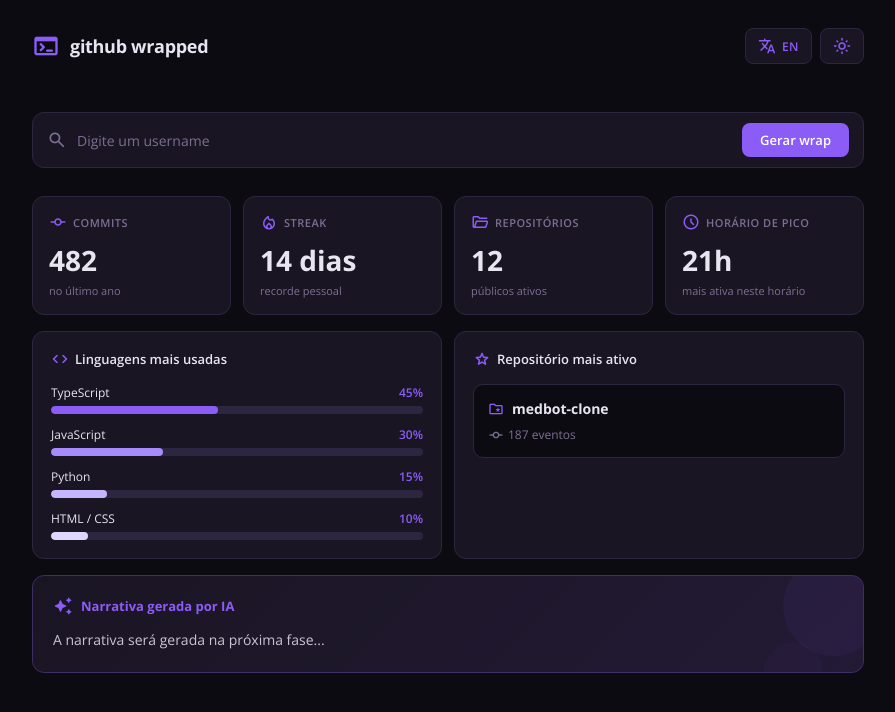
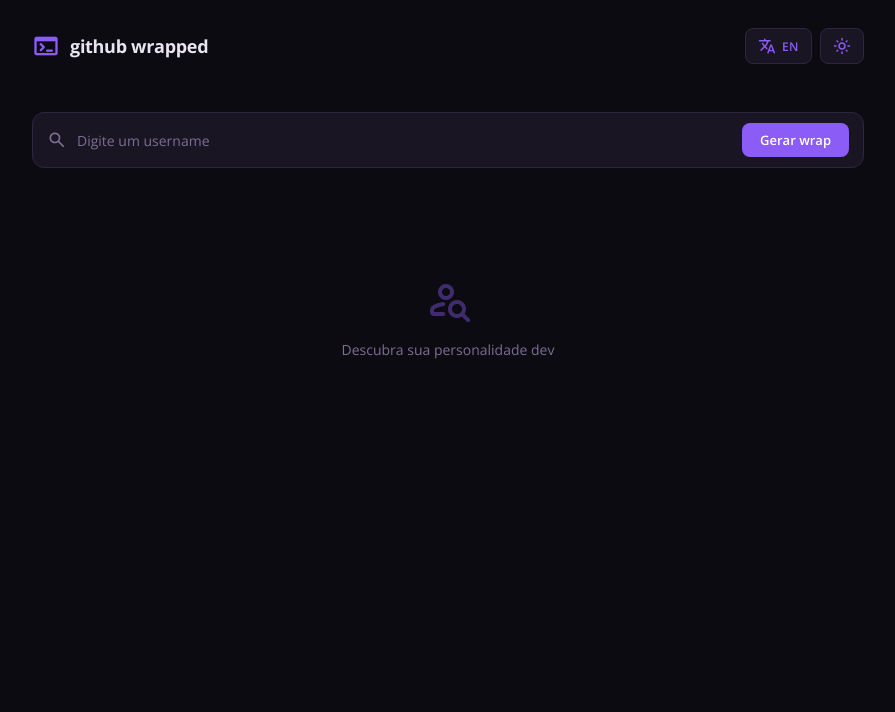
Before and after one commit to Beatrizgon/github-wrapped, a React (Vite) app: page / in a window 1280 px wide. Shown: the top 712 px of the page, without its empty margins (192-1087 px from the left). Built offline with nearby package versions, Linux system fonts and the light colour scheme.

Commit message:
fase 4: frontend conectado à API real

```diff
--- a/src/App.tsx
+++ b/src/App.tsx
@@ -1,4 +1,5 @@
 // src/App.tsx
+import { useState } from 'react';
 import { useTheme } from './hooks/useTheme';
 import { useLocale } from './hooks/useLocale';
 import { Header } from './components/Header';
@@ -7,30 +8,47 @@
 import { LanguageChart } from './components/LanguageChart';
 import { NarrativeCard } from './components/NarrativeCard';
 
-// Dados de exemplo para o esqueleto visual (serão substituídos na fase 4)
-const mockData = {
-  username: 'Beatrizgon',
-  publicRepos: 12,
-  totalCommits: 482,
-  peakHour: '21h',
-  longestStreak: 14,
-  mostActiveRepo: 'medbot-clone',
-  mostActiveRepoEvents: 187,
-  topLanguages: [
-    { language: 'TypeScript', percentage: 45 },
-    { language: 'JavaScript', percentage: 30 },
-    { language: 'Python', percentage: 15 },
-    { language: 'HTML / CSS', percentage: 10 },
-  ],
-};
+interface WrappedData {
+  username: string;
+  avatarUrl: string;
+  publicRepos: number;
+  totalCommits: number;
+  topLanguages: { language: string; percentage: number }[];
+  peakHour: string;
+  longestStreak: number;
+  mostActiveRepo: string;
+  mostActiveRepoEvents: number;
+}
 
 function App() {
   const { isDark, toggleTheme } = useTheme();
   const { locale, toggleLocale, t } = useLocale();
 
-  const handleSearch = (username: string) => {
-    console.log('Buscar:', username);
-    // Fase 4: conectar à API real
+  const [data, setData] = useState<WrappedData | null>(null);
+  const [loading, setLoading] = useState(false);
+  const [error, setError] = useState('');
+
+  const handleSearch = async (username: string) => {
+    setLoading(true);
+    setError('');
+    setData(null);
+
+    try {
+      const response = await fetch(
+        `/.netlify/functions/wrapped?username=${encodeURIComponent(username)}`
+      );
+
+      if (!response.ok) {
+        throw new Error('API error');
+      }
+
+      const result: WrappedData = await response.json();
+      setData(result);
+    } catch {
+      setError(t.error);
+    } finally {
+      setLoading(false);
+    }
   };
 
   return (
@@ -48,29 +66,132 @@
         onSubmit={handleSearch}
       />
 
+      {loading && (
+        <div style={{
+          textAlign: 'center',
+          padding: '60px 0',
+          color: 'var(--text-secondary)',
+          fontSize: '14px',
+        }}>
+          <span
+            className="material-symbols-rounded"
+            style={{
+              fontSize: '32px',
+              color: 'var(--accent)',
+              display: 'block',
+              marginBottom: '12px',
+              animation: 'spin 1s linear infinite',
+            }}
+          >
+            progress_activity
+          </span>
+          {t.loading}
+        </div>
+      )}
+
+      {error && (
+        <div style={{
+          textAlign: 'center',
+          padding: '60px 0',
+          color: '#ef4444',
+          fontSize: '14px',
+        }}>
+          {error}
+        </div>
+      )}
+
+      {!data && !loading && !error && (
+        <div style={{
+          textAlign: 'center',
+          padding: '80px 0',
+          color: 'var(--text-secondary)',
+          fontSize: '14px',
+        }}>
+          <span
+            className="material-symbols-rounded"
+            style={{
+              fontSize: '48px',
+              color: 'var(--accent)',
+              display: 'block',
+              marginBottom: '16px',
+              opacity: 0.4,
+            }}
+          >
+            person_search
+          </span>
+          {t.subtitle}
+        </div>
+      )}
+
+      {data && (
+        <>
+          <div style={{
+            display: 'flex',
+            alignItems: 'center',
+            gap: '14px',
+            marginBottom: '24px',
+            padding: '16px 18px',
+            background: 'var(--bg-card)',
+            border: '1px solid var(--border)',
+            borderRadius: '12px',
+          }}>
+            <img
+              src={data.avatarUrl}
+              alt={data.username}
+              style={{
+                width: '48px',
+                height: '48px',
+                borderRadius: '50%',
+              }}
+            />
+            <div>
+              <div style={{ fontSize: '16px', fontWeight: 700 }}>
+                {data.username}
+              </div>
+              <div style={{
+                fontSize: '12px',
+                color: 'var(--text-secondary)',
+                marginTop: '2px',
+              }}>
+                {t.activity} 2025 {t.to} 2026
+              </div>
+            </div>
+            <div style={{
+              marginLeft: 'auto',
+              background: 'rgba(139, 92, 246, 0.12)',
+              color: 'var(--accent)',
+              fontSize: '11px',
+              fontWeight: 600,
+              padding: '4px 10px',
+              borderRadius: '6px',
+            }}>
+              2026 {t.wrap}
+            </div>
+          </div>
+
           <div className="stats-grid">
             <StatsCard
               icon="commit"
               label={t.stats.commits}
-          value={mockData.totalCommits}
+              value={data.totalCommits}
               subtitle={t.stats.commitsDesc}
             />
             <StatsCard
               icon="local_fire_department"
               label={t.stats.streak}
-          value={`${mockData.longestStreak} ${t.stats.streakDays}`}
+              value={`${data.longestStreak} ${t.stats.streakDays}`}
               subtitle={t.stats.streakDesc}
             />
             <StatsCard
               icon="folder_open"
               label={t.stats.repos}
-          value={mockData.publicRepos}
+              value={data.publicRepos}
               subtitle={t.stats.reposDesc}
             />
             <StatsCard
               icon="schedule"
               label={t.stats.peakHour}
-          value={mockData.peakHour}
+              value={data.peakHour}
               subtitle={t.stats.peakHourDesc}
             />
           </div>
@@ -78,57 +199,47 @@
           <div className="middle-grid">
             <LanguageChart
               title={t.languages}
-          languages={mockData.topLanguages}
+              languages={data.topLanguages}
             />
 
-        <div
-          style={{
+            <div style={{
               background: 'var(--bg-card)',
               border: '1px solid var(--border)',
               borderRadius: '12px',
               padding: '18px',
-          }}
-        >
-          <div
-            style={{
+            }}>
+              <div style={{
                 display: 'flex',
                 alignItems: 'center',
                 gap: '6px',
                 marginBottom: '16px',
-            }}
-          >
+              }}>
                 <span
                   className="material-symbols-rounded"
                   style={{ fontSize: '18px', color: 'var(--accent)' }}
                 >
                   star
                 </span>
-            <span
-              style={{
+                <span style={{
                   fontSize: '13px',
                   fontWeight: 600,
                   color: 'var(--text-primary)',
-              }}
-            >
+                }}>
                   {t.mostActive}
                 </span>
               </div>
-          <div
-            style={{
+              <div style={{
                 background: 'var(--bg-primary)',
                 border: '1px solid var(--border)',
                 borderRadius: '10px',
                 padding: '14px',
-            }}
-          >
-            <div
-              style={{
+              }}>
+                <div style={{
                   display: 'flex',
                   alignItems: 'center',
                   gap: '8px',
                   marginBottom: '8px',
-              }}
-            >
+                }}>
                   <span
                     className="material-symbols-rounded"
                     style={{ fontSize: '16px', color: 'var(--accent)' }}
@@ -136,27 +247,27 @@
                     folder_special
                   </span>
                   <span style={{ fontSize: '14px', fontWeight: 700 }}>
-                {mockData.mostActiveRepo}
+                    {data.mostActiveRepo}
                   </span>
                 </div>
-            <div
-              style={{
+                <div style={{
                   display: 'flex',
                   gap: '16px',
                   fontSize: '12px',
                   color: 'var(--text-secondary)',
-              }}
-            >
-              <span
-                style={{ display: 'flex', alignItems: 'center', gap: '4px' }}
-              >
+                }}>
+                  <span style={{
+                    display: 'flex',
+                    alignItems: 'center',
+                    gap: '4px',
+                  }}>
                     <span
                       className="material-symbols-rounded"
                       style={{ fontSize: '16px' }}
                     >
                       commit
                     </span>
-                {mockData.mostActiveRepoEvents} {t.mostActiveEvents}
+                    {data.mostActiveRepoEvents} {t.mostActiveEvents}
                   </span>
                 </div>
               </div>
@@ -167,6 +278,15 @@
             title={t.narrative}
             text={t.narrativePlaceholder}
           />
+        </>
+      )}
+
+      <style>{`
+        @keyframes spin {
+          from { transform: rotate(0deg); }
+          to { transform: rotate(360deg); }
+        }
+      `}</style>
     </div>
   );
 }
```
Lines whose indentation alone changed are shown as unchanged.
